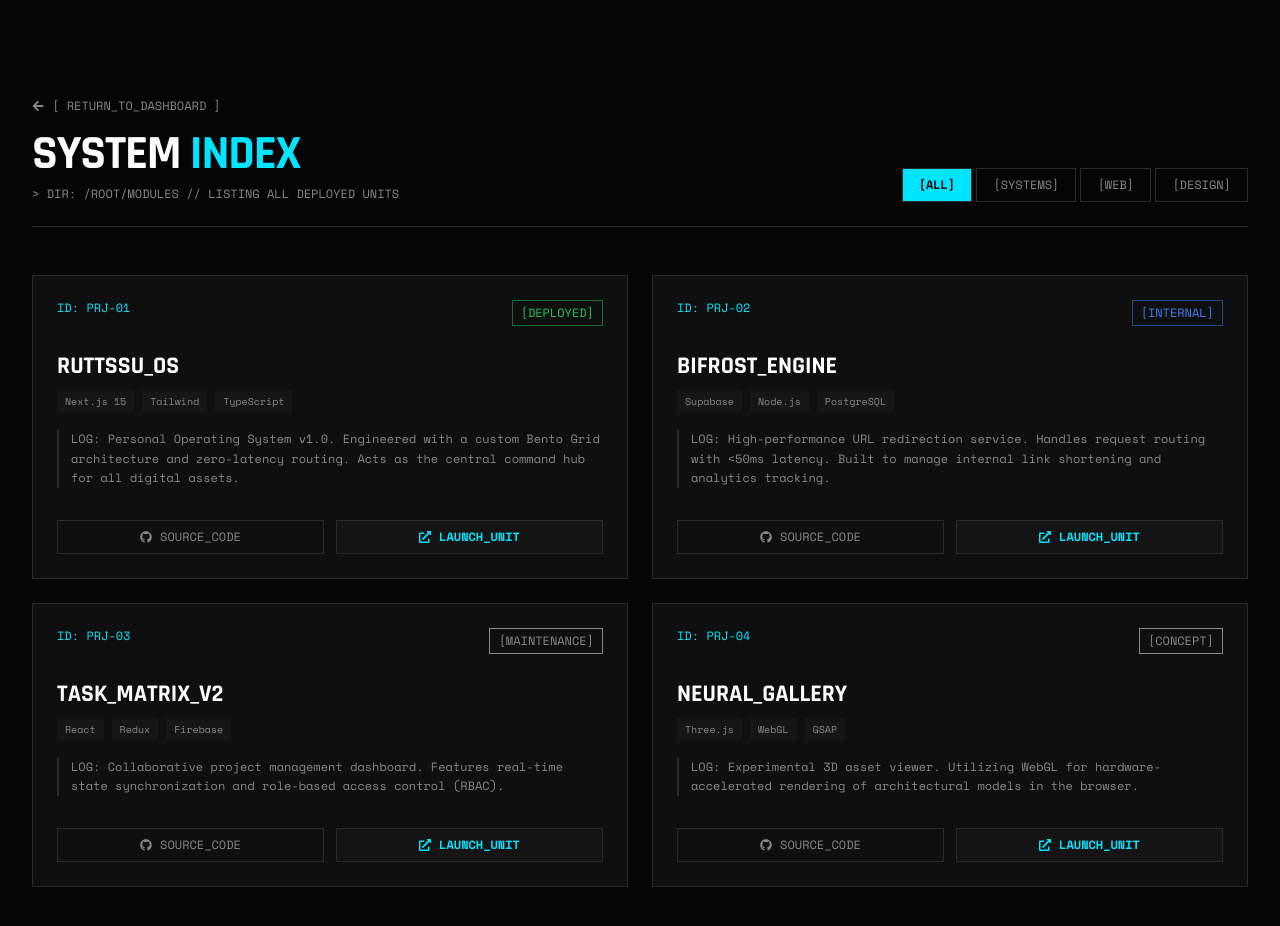
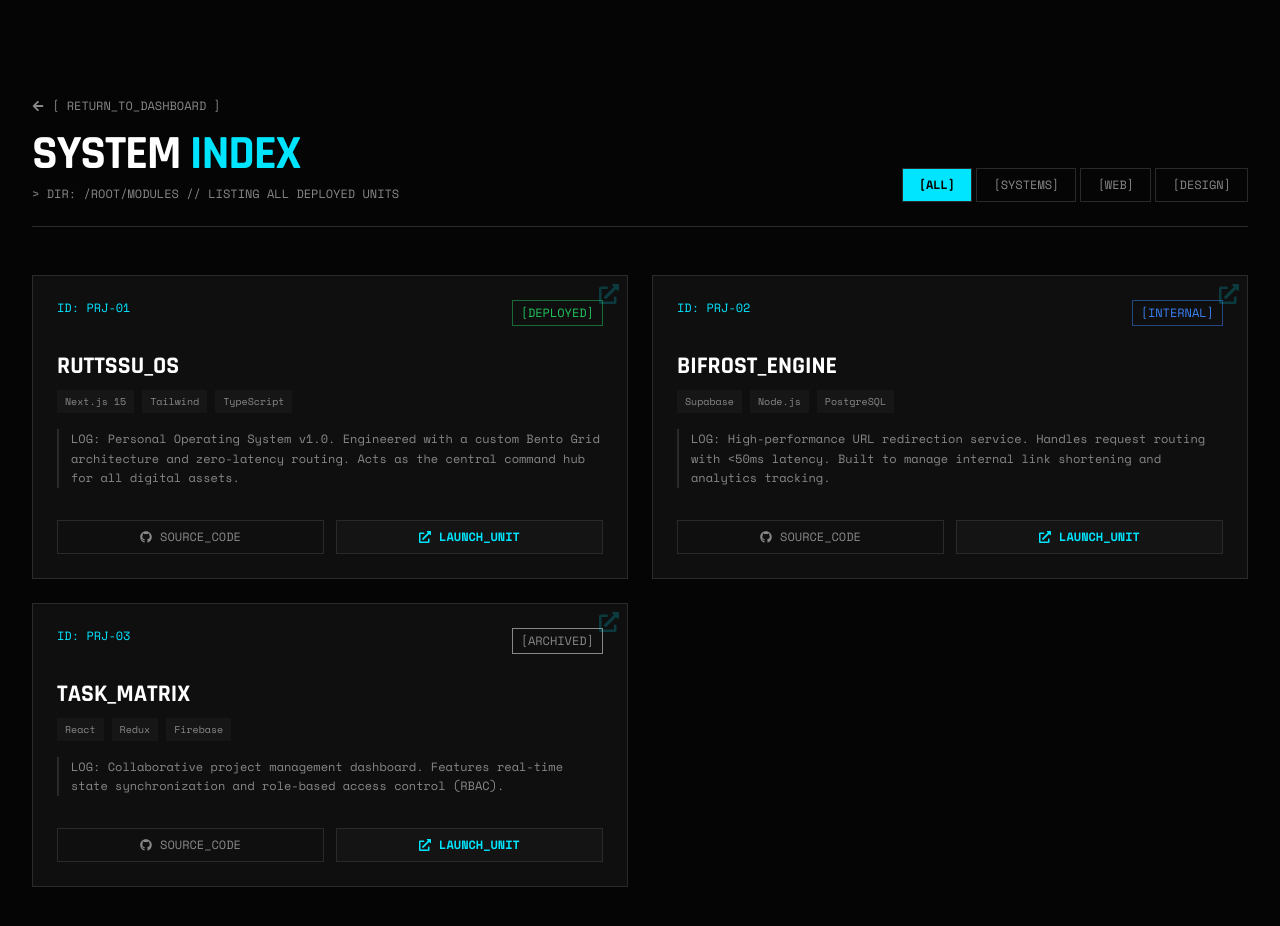
Before and after one commit to ntjrrvarma/ruttssu-core, a Next.js app: page /projects in a window 1280 px wide. Shown: the top 926 px of the page. Built offline with nearby package versions, Linux system fonts and the light colour scheme.

Commit message:
correcting the padding and extra spaces

```diff
--- a/app/globals.css
+++ b/app/globals.css
@@ -18,3 +18,14 @@
 
   /* ... (Keep your scrollbar and other styles below) ... */
 }
+
+@layer utilities {
+  /* HIDE SCROLLBARS BUT KEEP SCROLLING */
+  .no-scrollbar::-webkit-scrollbar {
+    display: none;
+  }
+  .no-scrollbar {
+    -ms-overflow-style: none;  /* IE and Edge */
+    scrollbar-width: none;  /* Firefox */
+  }
+}
--- a/app/projects/page.tsx
+++ b/app/projects/page.tsx
@@ -1,7 +1,7 @@
 import Link from "next/link";
 import { FaGithub, FaExternalLinkAlt, FaArrowLeft } from "react-icons/fa";
 
-// MOCK DATA: We will eventually fetch this from Supabase
+// MOCK DATA: This is your "Archive"
 const PROJECTS = [
   {
     id: "01",
@@ -10,7 +10,7 @@ const PROJECTS = [
     status: "DEPLOYED",
     tech: ["Next.js 15", "Tailwind", "TypeScript"],
     desc: "LOG: Personal Operating System v1.0. Engineered with a custom Bento Grid architecture and zero-latency routing. Acts as the central command hub for all digital assets.",
-    links: { demo: "#", repo: "#" }
+    links: { demo: "https://ruttssu-core.vercel.app", repo: "https://github.com/rahulnr/ruttssu-core" }
   },
   {
     id: "02",
@@ -23,29 +23,20 @@ const PROJECTS = [
   },
   {
     id: "03",
-    title: "TASK_MATRIX_V2",
+    title: "TASK_MATRIX",
     category: "WEB_APP",
-    status: "MAINTENANCE",
+    status: "ARCHIVED",
     tech: ["React", "Redux", "Firebase"],
     desc: "LOG: Collaborative project management dashboard. Features real-time state synchronization and role-based access control (RBAC).",
-    links: { demo: "#", repo: "#" }
-  },
-  {
-    id: "04",
-    title: "NEURAL_GALLERY",
-    category: "DESIGN",
-    status: "CONCEPT",
-    tech: ["Three.js", "WebGL", "GSAP"],
-    desc: "LOG: Experimental 3D asset viewer. Utilizing WebGL for hardware-accelerated rendering of architectural models in the browser.",
     links: { demo: "#", repo: "#" }
   }
 ];
 
 export default function Projects() {
   return (
-    <div className="min-h-screen pt-24 px-4 md:px-8 pb-12 max-w-7xl mx-auto">
+    <div className="min-h-screen pt-24 px-4 md:px-8 pb-12 max-w-7xl mx-auto flex flex-col">
 
-      {/* 1. HEADER SECTION */}
+      {/* HEADER SECTION */}
       <div className="flex flex-col md:flex-row md:items-end justify-between mb-12 border-b border-brand-steel pb-6">
         <div>
           <Link href="/" className="text-xs font-mono text-brand-muted hover:text-brand-cyan mb-4 inline-flex items-center gap-2 transition-colors">
@@ -59,8 +50,8 @@ export default function Projects() {
           </p>
         </div>
 
-        {/* 2. FILTER TABS (Visual Only for now) */}
-        <div className="flex gap-1 mt-6 md:mt-0 font-mono text-xs overflow-x-auto">
+        {/* TABS (Visual Only) */}
+        <div className="flex gap-1 mt-6 md:mt-0 font-mono text-xs overflow-x-auto no-scrollbar">
           {["ALL", "SYSTEMS", "WEB", "DESIGN"].map((filter, i) => (
             <button
               key={filter}
@@ -75,14 +66,19 @@ export default function Projects() {
         </div>
       </div>
 
-      {/* 3. PROJECT GRID */}
+      {/* PROJECT GRID */}
       <div className="grid grid-cols-1 md:grid-cols-2 gap-6">
         {PROJECTS.map((project) => (
           <div
             key={project.id}
-            className="group bg-brand-panel border border-brand-steel p-6 hover:border-brand-cyan transition-colors duration-200 flex flex-col h-full"
+            className="group bg-brand-panel border border-brand-steel p-6 hover:border-brand-cyan transition-colors duration-200 flex flex-col h-full relative overflow-hidden"
           >
-            {/* Header: ID & Status */}
+            {/* Tech Decor */}
+            <div className="absolute top-0 right-0 p-2 opacity-20 group-hover:opacity-100 transition-opacity">
+               <FaExternalLinkAlt className="text-brand-cyan text-xl" />
+            </div>
+
+            {/* Header */}
             <div className="flex justify-between items-start mb-6 font-mono text-xs">
               <span className="text-brand-cyan">ID: PRJ-{project.id}</span>
               <span className={`px-2 py-1 border ${
@@ -99,7 +95,7 @@ export default function Projects() {
               {project.title}
             </h3>
 
-            {/* Tech Stack Tags */}
+            {/* Tech Tags */}
             <div className="flex flex-wrap gap-2 mb-4">
               {project.tech.map((t) => (
                 <span key={t} className="text-[10px] font-mono bg-brand-steel/30 text-brand-muted px-2 py-1">
@@ -108,12 +104,12 @@ export default function Projects() {
               ))}
             </div>
 
-            {/* Description (The Log) */}
+            {/* Log Description */}
             <p className="font-mono text-xs text-brand-muted leading-relaxed mb-8 flex-grow border-l-2 border-brand-steel pl-3">
               {project.desc}
             </p>
 
-            {/* Action Buttons */}
+            {/* Actions */}
             <div className="grid grid-cols-2 gap-3 mt-auto">
               <a href={project.links.repo} className="flex items-center justify-center gap-2 border border-brand-steel py-2 text-xs font-mono text-brand-muted hover:text-white hover:bg-brand-steel/20 transition-colors">
                 <FaGithub /> SOURCE_CODE
--- a/tailwind.config.ts
+++ b/tailwind.config.ts
@@ -24,7 +24,7 @@ const config: Config = {
         mono: ["var(--font-space-mono)", "monospace"],
       },
       backgroundImage: {
-        "grid-pattern": "linear-gradient(to right, #2A2A2A 1px, transparent 1px), linear-gradient(to bottom, #2A2A2A 1px, transparent 1px)",
+        "grid-pattern": "linear-gradient(to right, #ffffff05 1px, transparent 1px), linear-gradient(to bottom, #ffffff05 1px, transparent 1px)",
       },
       animation: {
         "blink": "blink 2s infinite",
```
